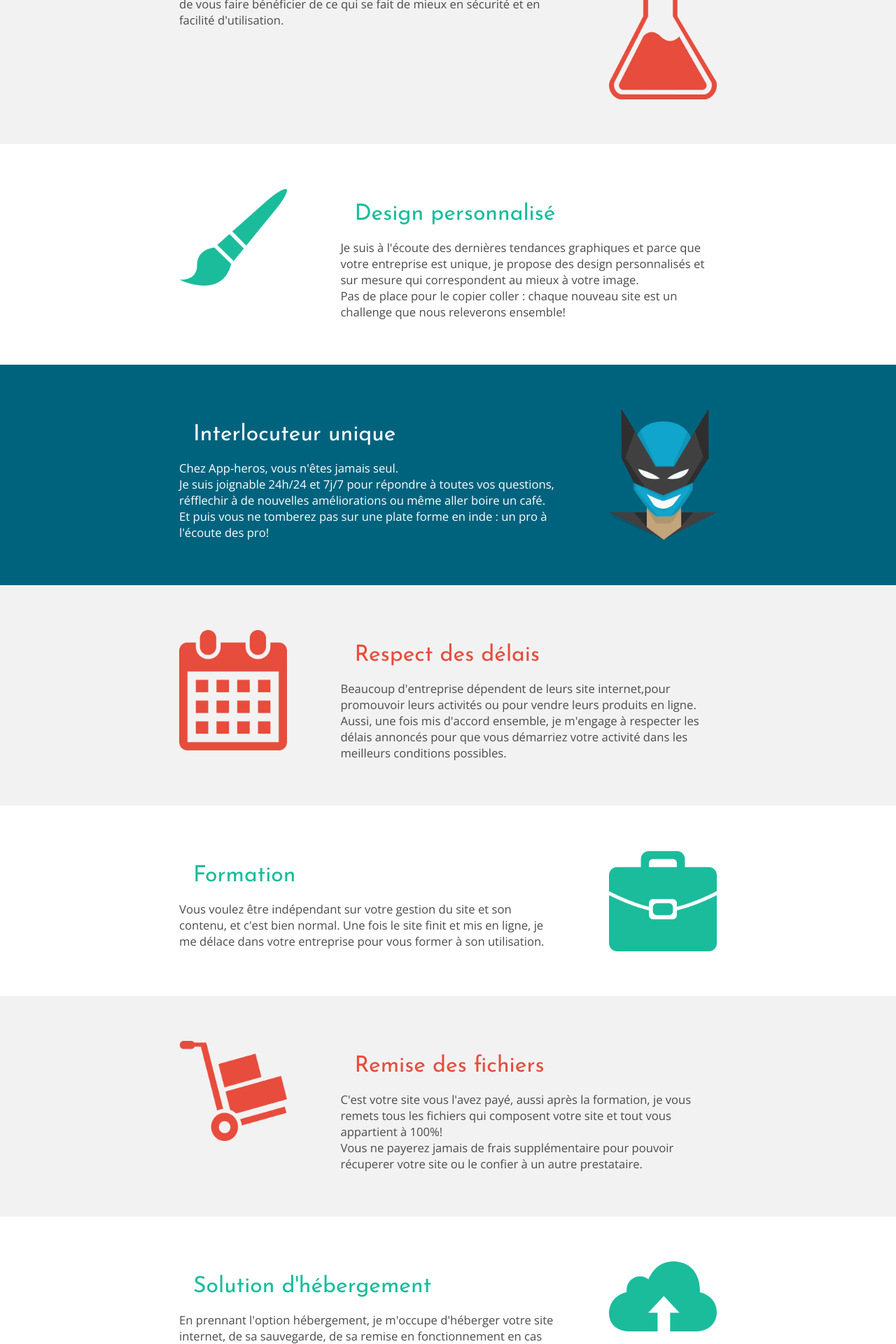
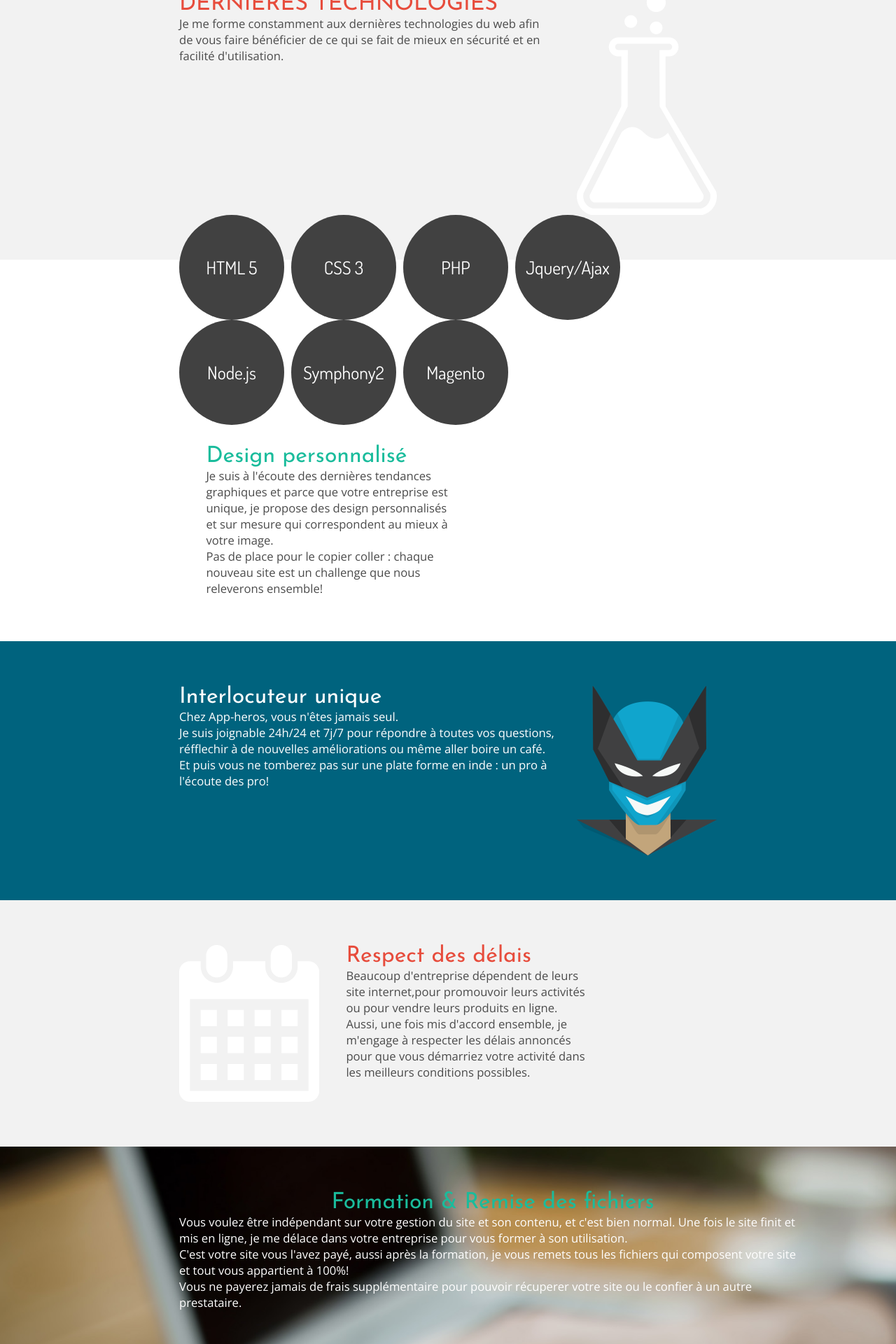
Before and after one commit to app-heros/site-web, a PHP site: page /services.html in a window 1280 px wide; the page is wider, and only the part inside the window is pictured. Shown: the part 1280-3200 px from the top of that part at 70% size. Run offline with PHP 8.4, Linux system fonts and the light colour scheme; some libraries are stand-ins or nearby versions.

Commit message:
Modifi page services Rajout bandeau service sur page d'acceuil

```diff
--- a/css/apphero.css
+++ b/css/apphero.css
@@ -1632,6 +1653,7 @@ body.services{
     color:#1abc9c;
     text-align:left;
     margin-bottom:5%;
+    margin : 0px !important;
 }
 #lesservices .blockgaranties {
     width:60%;
@@ -1641,6 +1663,23 @@ body.services{
     padding-top : 5%;
     padding-bottom:5%;
 }
+#lesservices  #blockformation{
+    background: url(../img/IMG_5803.jpg) center 0 no-repeat;
+    background-size:cover;
+    height:700px;
+    width:100%;
+    padding-left:20%;
+    padding-right:20%;
+    margin: auto;
+    padding-top : 5%;
+    padding-bottom:5%;
+}
+#lesservices  #blockformation h2{
+    text-align:center;
+}
+#lesservices  #blockformation p{
+   color:#fff;
+}
 #lesservices .blockgaranties.light{
     background:#fff;
 }
@@ -1661,20 +1700,38 @@ body.services{
 
 #lesservices .blockgaranties .imgleft{
     float:left;
-    max-width:20%;
+    max-width:50%;
 }
 #lesservices .blockgaranties .imgright{
     float:right;
-    max-width:20%;
+    max-width:50%;
 }
 
 #lesservices .ctngarantiesright{
-    float:right;
-    width:70%;
+    float:left;
+    width:45%;
+    margin-left: 5%;
 }
 #lesservices .ctngarantiesleft{
     float:left;
     width:70%;
+}
+#lesservices #ctncommpetence{
+
+
+}
+#lesservices .rondCompetence{
+width: 150px;
+height: 150px;
+background: #414141;
+float: left;
+margin-right: 10px;
+border-radius: 50%;
+line-height: 150px;
+text-align: center;
+font-size: 2em;
+color: #fff;
+font-family: 'Dosis';
 }
 .links .link{
    display: block;
--- a/services.html
+++ b/services.html
@@ -63,9 +63,9 @@
 
             <div id='lesservices'>
                 <div class='blockgaranties light' data-sr="enter left and move 200px over 1s">
-                    <img class='imgleft' src='img/app-heros-icone-site-statistiques.png'>
+                    <img class='imgleft' src='img/app-hero-tablette-screen.png' data-sr="enter right and move 200px over 1s">
                     <div class='ctngarantiesright'>
-                        <h2>Statistiques</h2>
+                        <h2>STATISTIQUES</h2>
                         <p>Sur tous mes sites, vous aurez la possibilité d'avoir des statistiques de vos
                         visiteurs,via Google analitycs qui seras mis en place.</p>
                         <p>Pour les sites e-commerce, vous disposerez des statistiques de
@@ -77,11 +77,21 @@
                 <div class='blockgaranties dark' data-sr="enter right and move 200px over 1s">
                     <img class='imgright' src='img/app-heros-icone-site-derniere-techo.png'>
                     <div class='ctngarantiesleft'>
-                        <h2>Dernières technologies</h2>
+                        <h2>DERNIÈRES  TECHNOLOGIES</h2>
                         <p>Je me forme constamment aux dernières technologies du web afin
                         de vous faire bénéficier de ce qui se fait de mieux en sécurité
                         et en facilité d'utilisation.</p>
                      </div><div class='clear'></div>
+                     <div id='ctncompetence' data-sr="enter right and move 200px over 1s">
+                        <div class='rondCompetence'>HTML 5</div>
+                        <div class='rondCompetence'>CSS 3</div>
+                        <div class='rondCompetence'>PHP</div>
+                        <div class='rondCompetence'>Jquery/Ajax</div>
+                        <div class='rondCompetence'>Node.js</div>
+                        <div class='rondCompetence'>Symphony2</div>
+                        <div class='rondCompetence'>Magento</div>
+                     </div>
+
                 </div>
 
                 <div class='blockgaranties light' data-sr="enter bottom and move 50px over 1s">
@@ -123,20 +133,23 @@
                     <div class='clear'></div>
                 </div>
 
-                <div class='blockgaranties light' data-sr="enter right and move 50px over 1s">
-                    <img class='imgright' src='img/app-heros-icone-site-formation.png'>
+                <div id='blockformation' class='blockgaranties light' data-sr="enter right and move 50px over 1s">
                     <div class='ctngarantiesleft'>
-                        <h2>Formation</h2>
+                        <h2>Formation & Remise des fichiers</h2>
 
                         <p>Vous voulez être indépendant sur votre gestion du site et son contenu, et c'est bien normal.
                         Une fois le site finit et mis en ligne, je me délace dans votre entreprise
                         pour vous former à son utilisation.</p>
+                        <p>C'est votre site vous l'avez payé, aussi après la formation, je vous remets tous les fichiers
+                         qui composent votre site et tout vous appartient à 100%!<br/>
+                         Vous ne payerez jamais de frais supplémentaire pour pouvoir récuperer votre site
+                         ou le confier à un autre prestataire.</p>
                     </div>
                     <div class='clear'></div>
                 </div>
 
 
-                <div class='blockgaranties dark' data-sr="enter bottom and move 50px over 1s">
+                <!--<div class='blockgaranties dark' data-sr="enter bottom and move 50px over 1s">
                     <img class='imgleft' src='img/app-heros-icone-site-remise-fichier.png'>
                     <div class='ctngarantiesright'>
                         <h2>Remise des fichiers</h2>
@@ -147,7 +160,7 @@
                          ou le confier à un autre prestataire.</p>
                     </div>
                     <div class='clear'></div>
-                </div>
+                </div>-->
 
                 <div class='blockgaranties light' data-sr="enter top and move 50px over 1s">
                     <img class='imgright' src='img/app-heros-icone-site-hebergement-site.png'>
```
Also changed, not shown: other parts of css/apphero.css (+24 -3 lines), etapes.html (+6 -4 lines), index.html (+13 -0 lines), img/83.jpg (added), img/IMG_5803.jpg (added), img/app-hero-tablette-screen.png, img/app-heros-icone-site-delaie-respecte.png, img/app-heros-icone-site-derniere-techo.png, img/app-heros-icone-site-design-personaliser.png, img/app-heros-icone-site-formation.png, img/app-heros-icone-site-hebergement-site.png, img/app-heros-icone-site-remise-fichier.png, img/app-heros-icone-site-statistiques.png, img/app-heros-mockup-ssmockup.jpg (added).
